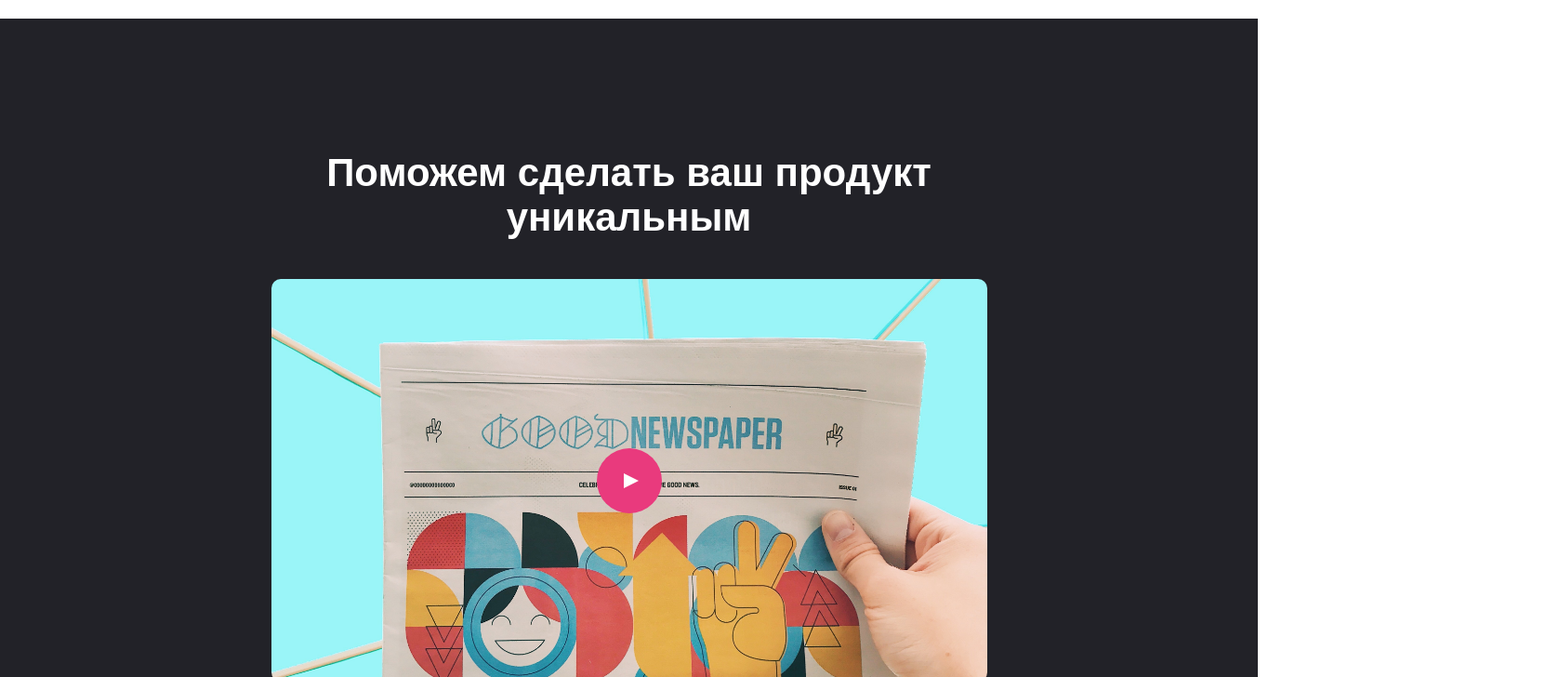
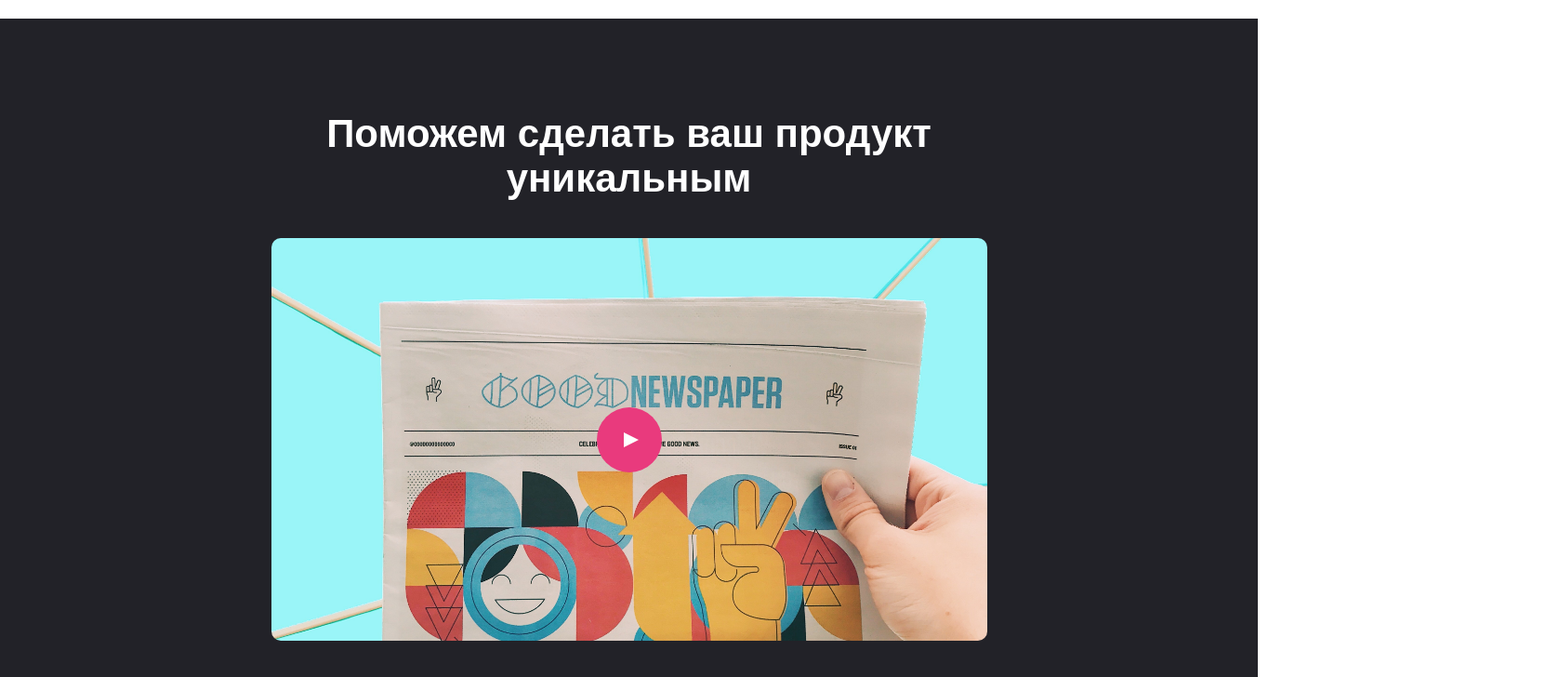
Before and after one commit to NadyaSukhova/tensor, a Vue app: page / in a window 1280 px wide. Shown: the part 1940-2668 px from the top of the page at 93% size, 1677 px wide, since content can reach past the window. Built offline with nearby package versions, Linux system fonts and the light colour scheme.

Commit message:
fixed white space on the right

```diff
--- a/src/assets/main.less
+++ b/src/assets/main.less
@@ -194,9 +194,14 @@ body {
     font-size: 42px;
     color: @white-color;
     font-weight: 700;
-    width: 770px;
     text-align: center;
+    margin: 0;
   }
+
+  p:last-of-type {
+    margin-bottom: 40px;
+  }
+
 
   .video-main {
     height: 433px;
@@ -492,7 +497,7 @@ body {
   width: 570px;
   position: fixed;
   top: 192px;
-  margin: 0 calc(50% - 335px);
+  margin: 0px calc(50% - 335px);
   padding: 56px 48px 0;
 
   .title {
--- a/src/components/Unique.vue
+++ b/src/components/Unique.vue
@@ -1,6 +1,7 @@
 <template>
   <div class="unique">
-    <p>Поможем сделать ваш продукт уникальным</p>
+    <p>Поможем сделать ваш продукт</p>
+    <p>уникальным</p>
     <div class="video-main">
       <button>
         <div class="play" />
```
